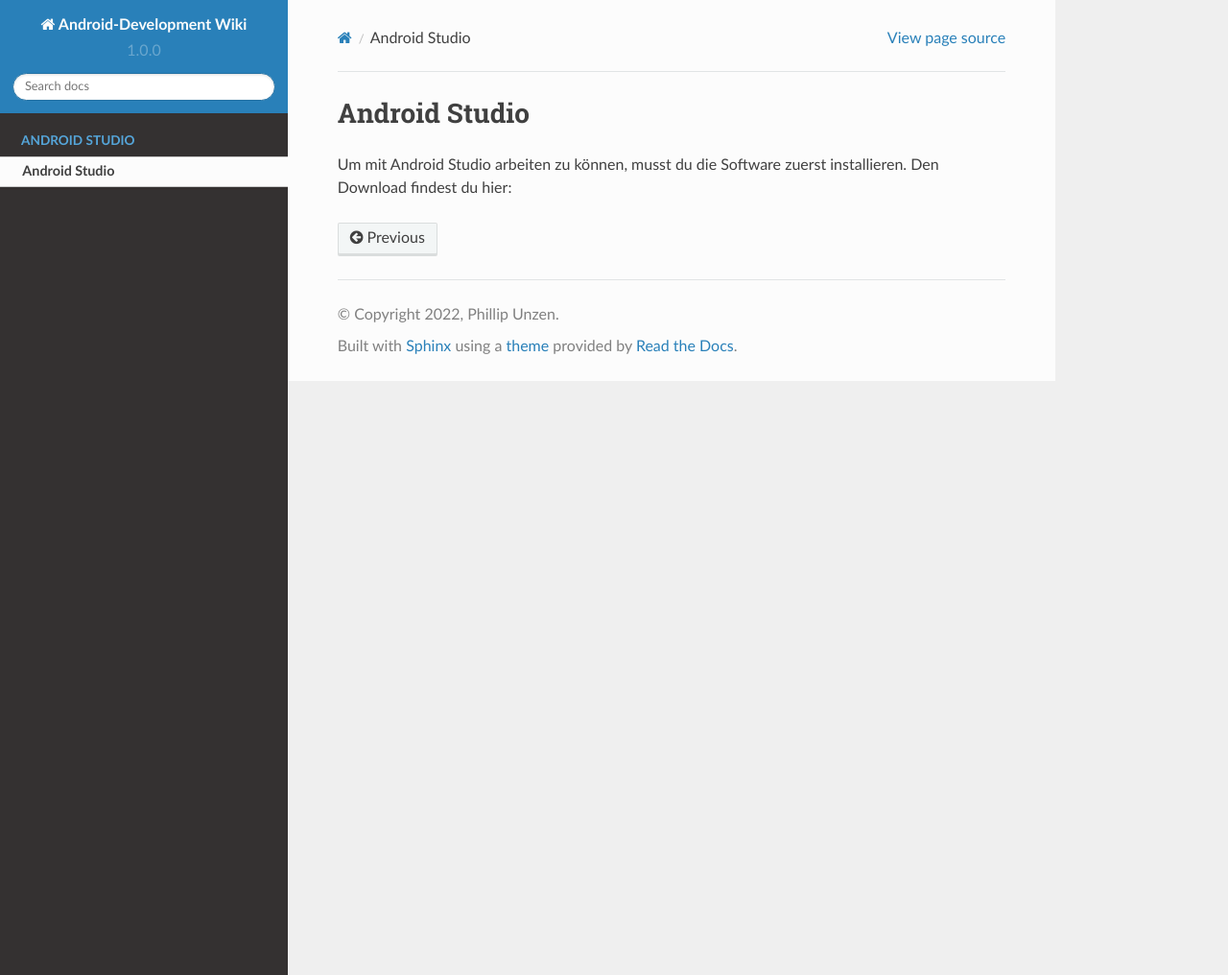
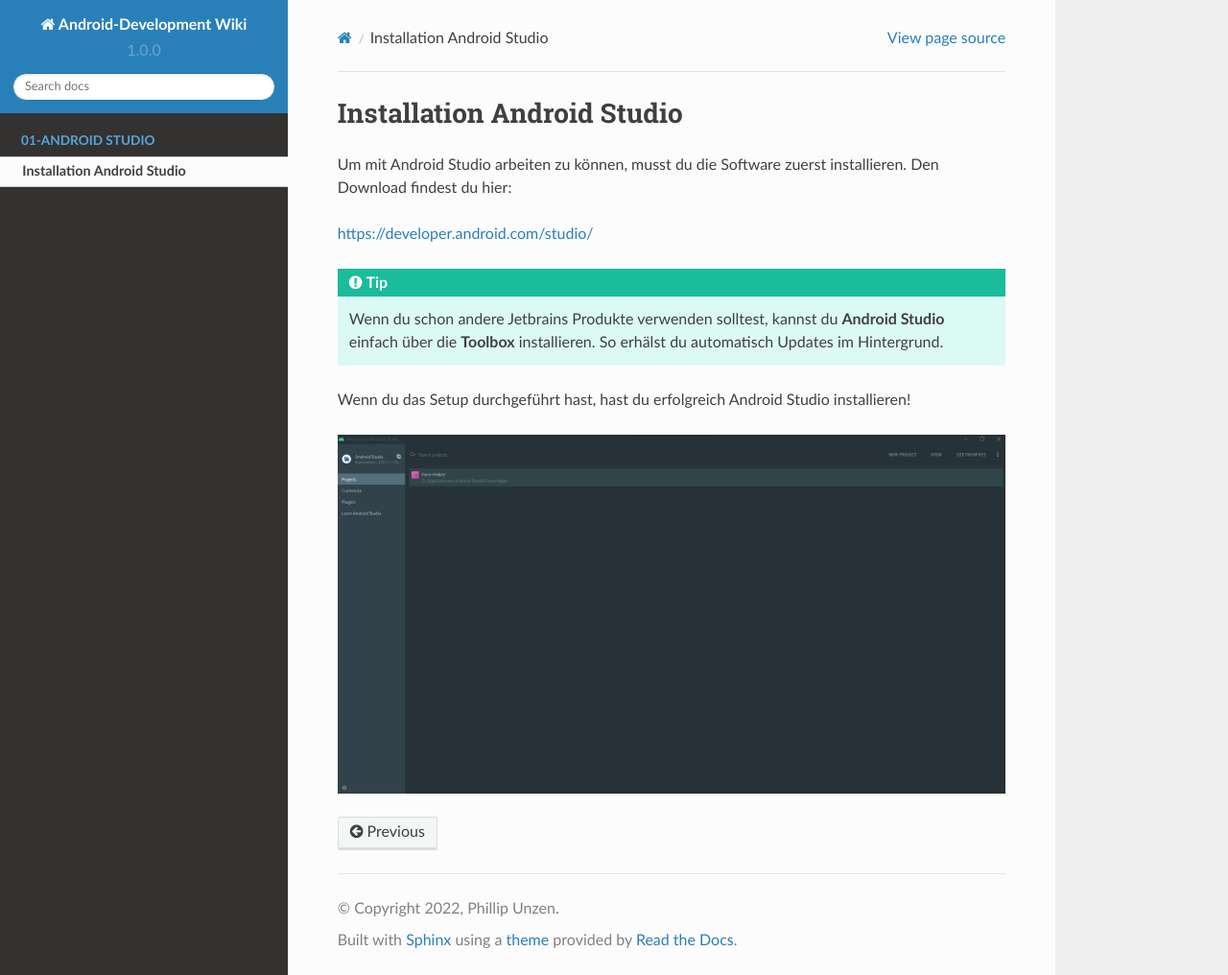
Before and after one commit to phillipunzen/android-wiki, a Sphinx documentation site: the page built from docs/source/01/01_Installation.rst, in a window 1280 px wide and 1016 px high. Shown: the whole window at 96% size. Built offline with Sphinx 7.4.7 and the Read the Docs theme 2.0.0, drawn with Linux system fonts in a browser that asks for light colours; pages that are not in the unit, such as notebooks, are missing from menus.

Commit message:
Update More

```diff
--- a/docs/source/01/01_Installation.rst
+++ b/docs/source/01/01_Installation.rst
@@ -1,4 +1,14 @@
-Android Studio
-==============
+Installation Android Studio
+========================================
 Um mit Android Studio arbeiten zu können, musst du die Software zuerst installieren.
 Den Download findest du hier:
+
+https://developer.android.com/studio/
+
+.. tip::
+    Wenn du schon andere Jetbrains Produkte verwenden solltest, kannst du **Android Studio** einfach über die **Toolbox** installieren.
+    So erhälst du automatisch Updates im Hintergrund.
+
+Wenn du das Setup durchgeführt hast, hast du erfolgreich Android Studio installieren!
+
+.. image:: ../img/0101.png
--- a/docs/source/index.rst
+++ b/docs/source/index.rst
@@ -30,7 +30,6 @@ Inhaltsverzeichnis
 
 .. toctree::
    :maxdepth: 2
-   :caption: Android Studio
+   :caption: 01-Android Studio
 
    01/01_Installation
-   01/02_Vorbereitung
```
Also changed, not shown: docs/source/img/0101.png (added).
